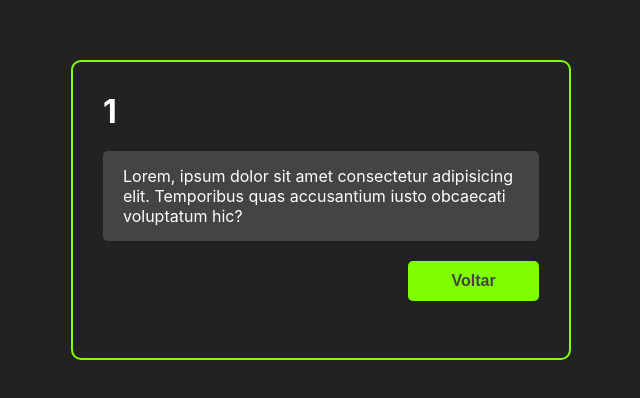
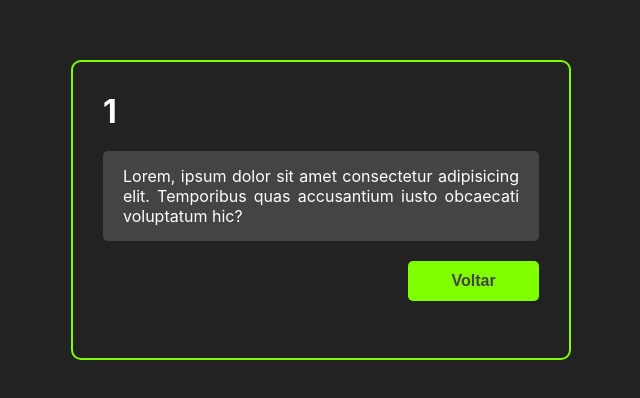
Before and after one commit to Thiagolino8/Lista-de-Tarefas-em-React, a React (Create React App) app: page /1 in a window 1280 px wide. Shown: the part 190-588 px from the top of the page, without its empty margins (319-959 px from the left). Built offline with nearby package versions, Linux system fonts and the light colour scheme.

Commit message:
Size fixed

```diff
--- a/package.json
+++ b/package.json
@@ -22,7 +22,7 @@
     "yarn": "^1.22.17"
   },
   "scripts": {
-    "start": "react-scripts start",
+    "start": "react-scripts --openssl-legacy-provider start",
     "build": "react-scripts build",
     "test": "react-scripts test",
     "eject": "react-scripts eject"
--- a/src/components/styles/App.css
+++ b/src/components/styles/App.css
@@ -4,8 +4,8 @@
 
 .container {
   width: 500px;
+  max-width: 90vw;
   margin: 30px auto;
-  overflow: auto;
   min-height: 300px;
   border: 2px solid chartreuse;
   padding: 30px;
--- a/src/components/styles/Details.css
+++ b/src/components/styles/Details.css
@@ -1,3 +1,7 @@
+h1{
+  overflow: hidden;
+}
+
 .details-info{
   background-color: #444;
   margin: 20px 0;
@@ -6,6 +10,8 @@
   display-color: #eee;
   border-radius: 5px;
   height: 100%;
+  text-align: justify;
+  overflow: hidden;
 }
 
 .details-end {
--- a/src/components/styles/RenderTask.css
+++ b/src/components/styles/RenderTask.css
@@ -22,6 +22,7 @@
 	width: 80%;
 	height: 100%;
 	cursor: pointer;
+  overflow: hidden;
 }
 
 .task-container {
--- a/src/index.css
+++ b/src/index.css
@@ -13,8 +13,8 @@ html, body {
   display: flex;
   align-items: center;
   justify-content: center;
-  height: 100%;
-  width: 100%;
+  height: 100vh;
+  width: 100vw;
 }
 
 code {
```
Lines whose indentation alone changed are shown as unchanged.
